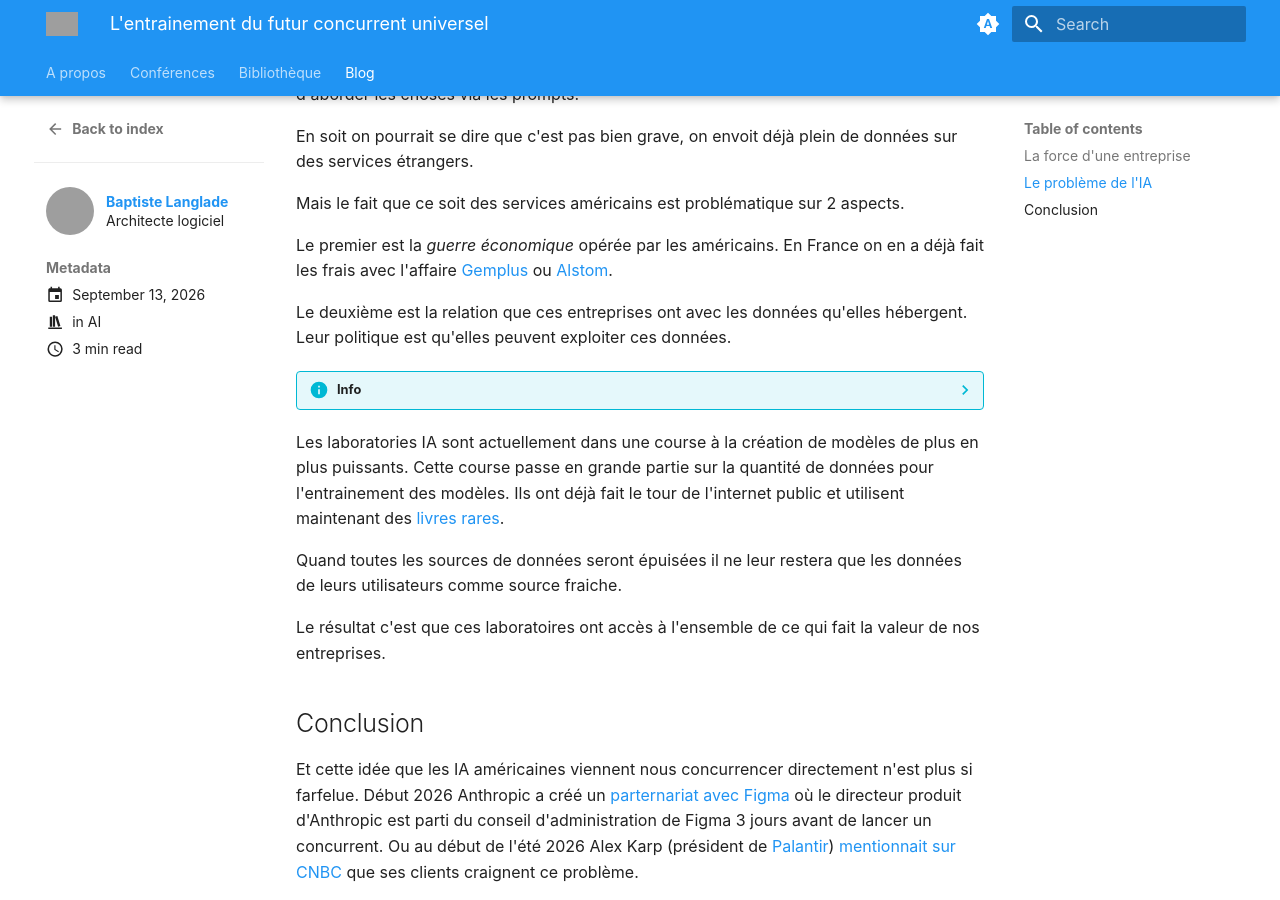
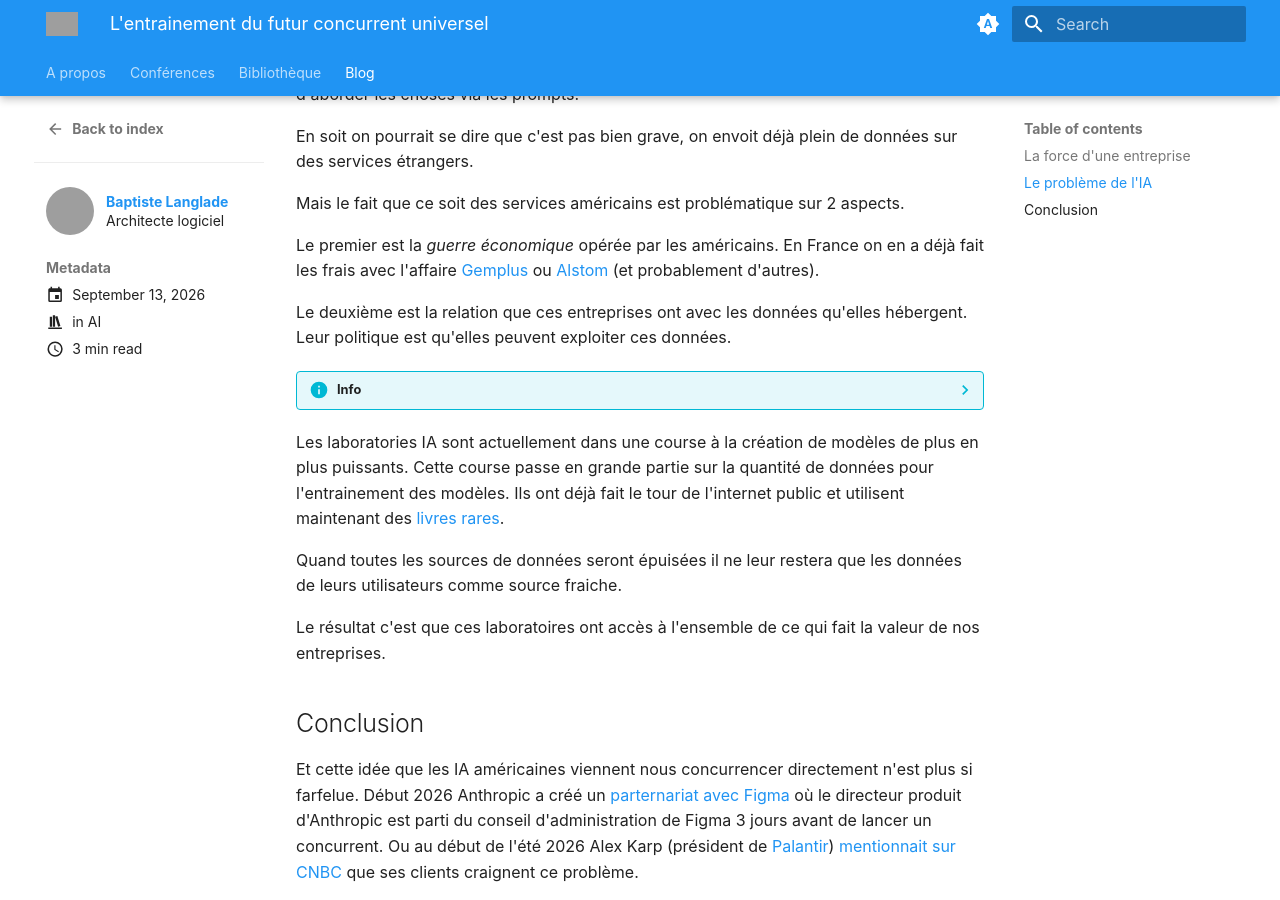
Before and after one commit to Baptouuuu/baptouuuu.github.io, an MkDocs documentation site: the page built from docs/blog/posts/ia/concurrent-universel.md, in a window 1280 px wide and 900 px high, scrolled down 1284 px. Built offline with MkDocs 1.6.1 and Material for MkDocs 9.7.7, drawn with Linux system fonts in a browser that asks for light colours; grey boxes are pictures that could not be loaded.

Commit message:
Update docs/blog/posts/ia/concurrent-universel.md

```diff
--- a/docs/blog/posts/ia/concurrent-universel.md
+++ b/docs/blog/posts/ia/concurrent-universel.md
@@ -47,7 +47,7 @@ En soit on pourrait se dire que c'est pas bien grave, on envoit déjà plein de
 
 Mais le fait que ce soit des services américains est problématique sur 2 aspects.
 
-Le premier est la _guerre économique_ opérée par les américains. En France on en a déjà fait les frais avec l'affaire [Gemplus](https://www.youtube.com/watch?v=2wMxldl3Alk) ou [Alstom](https://fr.wikipedia.org/wiki/Affaire_Alstom).
+Le premier est la _guerre économique_ opérée par les américains. En France on en a déjà fait les frais avec l'affaire [Gemplus](https://www.youtube.com/watch?v=2wMxldl3Alk) ou [Alstom](https://fr.wikipedia.org/wiki/Affaire_Alstom) (et probablement d'autres).
 
 Le deuxième est la relation que ces entreprises ont avec les données qu'elles hébergent. Leur politique est qu'elles peuvent exploiter ces données.
 
```
